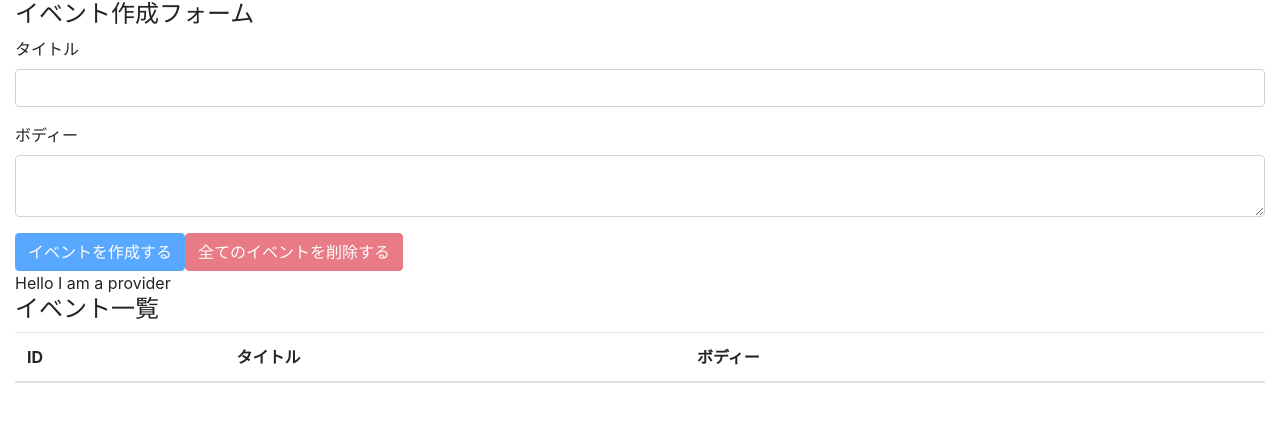
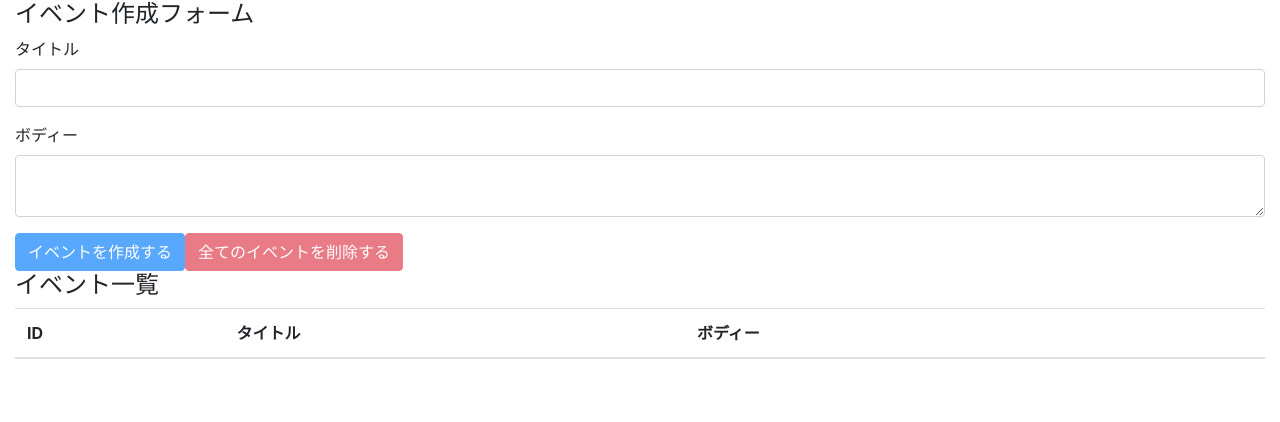
Before and after one commit to sasaki-sota/Hooks-practice, a React (Create React App) app in the folder react-hooks/: page / in a window 1280 px wide. Shown: the top 422 px of the page. Built offline with nearby package versions, Linux system fonts and the light colour scheme.

Commit message:
useContext-strong

```diff
--- a/react-hooks/src/components/App.js
+++ b/react-hooks/src/components/App.js
@@ -11,10 +11,10 @@
     const [state, dispatch] = useReducer(reducer, []);
 
     return (
-        <AppContext.Provider value={'Hello I am a provider'}>
+        <AppContext.Provider value={{ state, dispatch}}>
             <div className="container-fluid">
-                <EventForm state={state} dispatch={dispatch}/>
-                <Events state={state} dispatch={dispatch}/>
+                <EventForm/>
+                <Events/>
 
             </div>
         </AppContext.Provider>
--- a/react-hooks/src/components/Event.js
+++ b/react-hooks/src/components/Event.js
@@ -1,7 +1,9 @@
-import React from "react";
-import { DELETE_EVENT } from '../actions'
+import React,{useContext} from "react";
+import { DELETE_EVENT } from '../actions';
+import AppContext from "../contexts/AppContext";
 
-const event = ({dispatch, event}) => {
+const Event = ({ event }) => {
+    const { dispatch } = useContext(AppContext);
     const id = event.id
     const handleClickDeleteButton = () => {
         const result = window.confirm(`本当にid=${id}削除してもいいか？`);
@@ -24,4 +26,4 @@
                 </td>
             </tr>)
 }
-export default event;
+export default Event;
--- a/react-hooks/src/components/EventForm.js
+++ b/react-hooks/src/components/EventForm.js
@@ -1,8 +1,10 @@
-import React, {useState} from "react";
+import React, {useContext, useState} from "react";
 import { CREATE_EVENT, DELETE_ALL_EVENTS} from "../actions";
+import AppContext from "../contexts/AppContext";
 
-const EventForm = ({state, dispatch}) => {
+const EventForm = () => {
 
+    const {state, dispatch} = useContext(AppContext);
     const [title, setTitle] = useState('');
     const [body, setBody] = useState('');
 
--- a/react-hooks/src/components/Events.js
+++ b/react-hooks/src/components/Events.js
@@ -2,11 +2,10 @@
 import React, {useContext} from "react";
 import AppContext from "../contexts/AppContext";
 
-const Events = ({state, dispatch}) => {
-    const value = useContext(AppContext);
+const Events = () => {
+    const {state} = useContext(AppContext);
     return(
         <React.Fragment>
-            <div>{value}</div>
             <h4>イベント一覧</h4>
             <table className="table table-hover">
                 <thead>
@@ -18,7 +17,7 @@
                 </tr>
                 </thead>
                 <tbody>
-                {state.map((event, index) => (<Event key={index} event={event} dispatch={dispatch} />))}
+                {state.map((event, index) => (<Event key={index} event={event} />))}
                 </tbody>
             </table>
         </React.Fragment>
```
Also changed, not shown: 1 other file (tests, documents, lock files or other folders).
